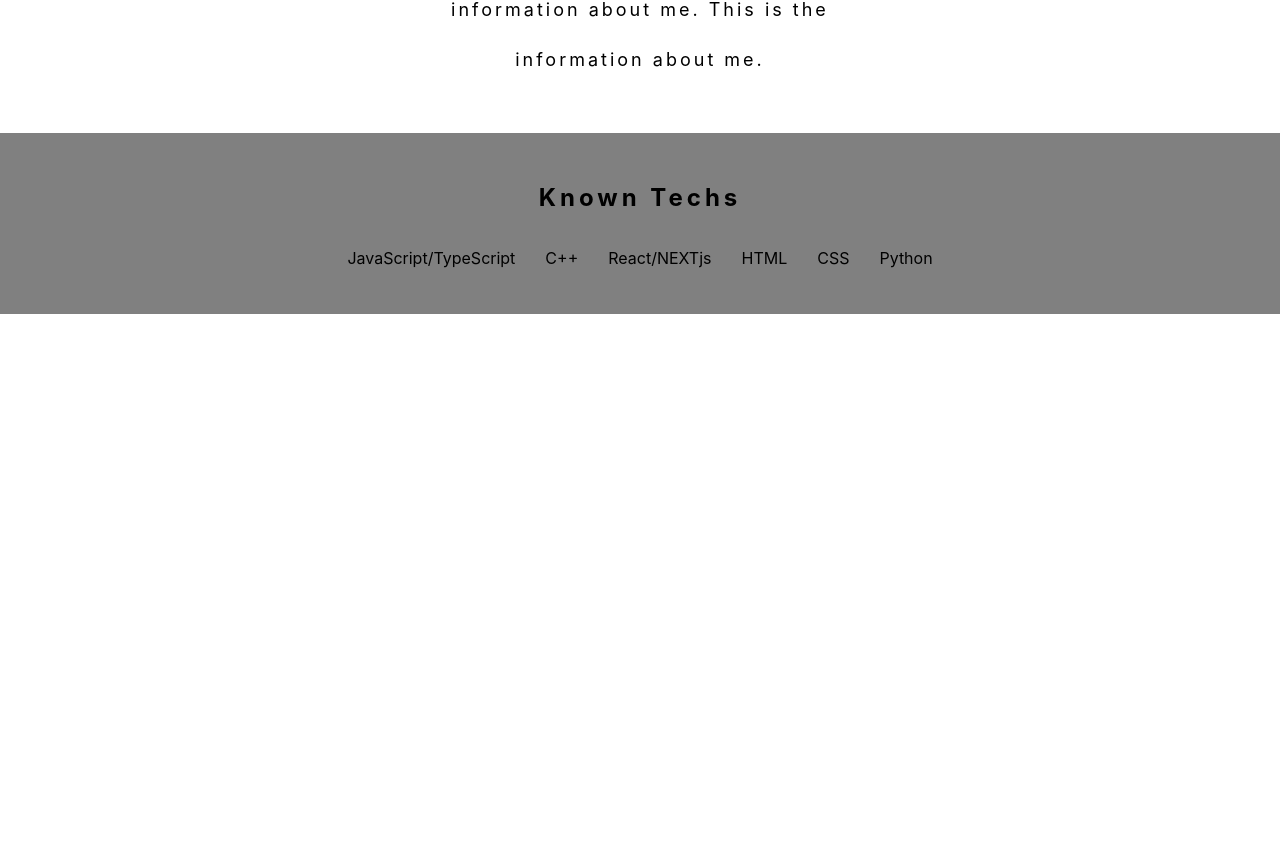
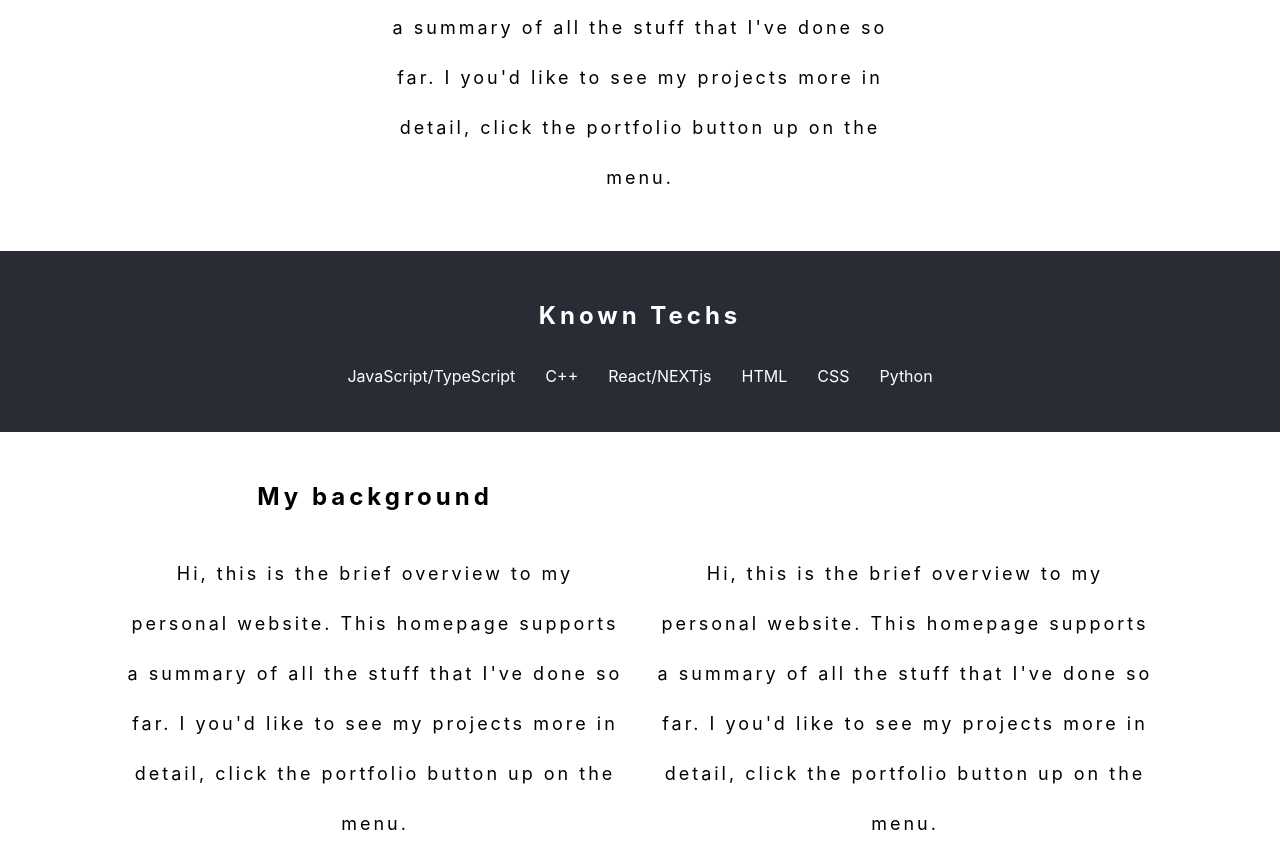
Before and after one commit to ParaguayanViking/nikihellmers.com, a Next.js app: page / in a window 1280 px wide. Shown: the part 775-1642 px from the top of the page. Before the commit the page ends 1089 px from the top, so only its background shows below. Built offline with nearby package versions, Linux system fonts and the light colour scheme.

Commit message:
Small overall corrections

```diff
--- a/components/QuickKnownTechs/QuickKnownTechs.module.css
+++ b/components/QuickKnownTechs/QuickKnownTechs.module.css
@@ -1,6 +1,7 @@
 .wrapper {
     text-align: center;
-    background-color: gray;
+    background-color: #282c34;
+    color: #ffffff;
     padding: 30px 0;
     width: 100%;
 } .wrapper h2 {
--- a/components/QuickKnownTechs/QuickKnownTechs.tsx
+++ b/components/QuickKnownTechs/QuickKnownTechs.tsx
@@ -19,7 +19,6 @@ function QuickKnownTechs() {
                 <li>CSS</li>
                 <li>Python</li>
             </ul>
-
         </div>
     </div>
   )
--- a/components/SimpleBoxInfo/SimpleBoxInfo.module.css
+++ b/components/SimpleBoxInfo/SimpleBoxInfo.module.css
@@ -1,4 +1,8 @@
 .wrapper {
+    display: flex;
+    flex-direction: column;
+    align-items: center;
+    justify-content: end;
     text-align: center;
     width: 500px;
 } .wrapper h2 {
--- a/pages/index.tsx
+++ b/pages/index.tsx
@@ -32,10 +32,20 @@ const Home: NextPage = () => {
           <div className={styles.spacer_header}></div>
         </div>
         <SimpleBoxInfo
-        title={'About me'}
-        info={'This is the information about me. This is the information about me. This is the information about me. This is the information about me.'}
+        title={'About this website'}
+        info={"Hi, this is the brief overview to my personal website. This homepage supports a summary of all the stuff that I've done so far. I you'd like to see my projects more in detail, click the portfolio button up on the menu."}
         />
         <QuickKnownTechs/>
+        <div className={styles.info2}>
+        <SimpleBoxInfo
+        title={'My background'}
+        info={"Hi, this is the brief overview to my personal website. This homepage supports a summary of all the stuff that I've done so far. I you'd like to see my projects more in detail, click the portfolio button up on the menu."}
+        />
+        <SimpleBoxInfo
+        title={''}
+        info={"Hi, this is the brief overview to my personal website. This homepage supports a summary of all the stuff that I've done so far. I you'd like to see my projects more in detail, click the portfolio button up on the menu."}
+        />
+        </div>
       </main>
 
       <footer className={styles.footer}>
--- a/styles/Home.module.css
+++ b/styles/Home.module.css
@@ -59,3 +59,8 @@
 .spacer_header {
   height: 80px;
 }
+.info2 {
+  display: flex;
+  gap: 30px;
+  flex-direction: row;
+}
```
